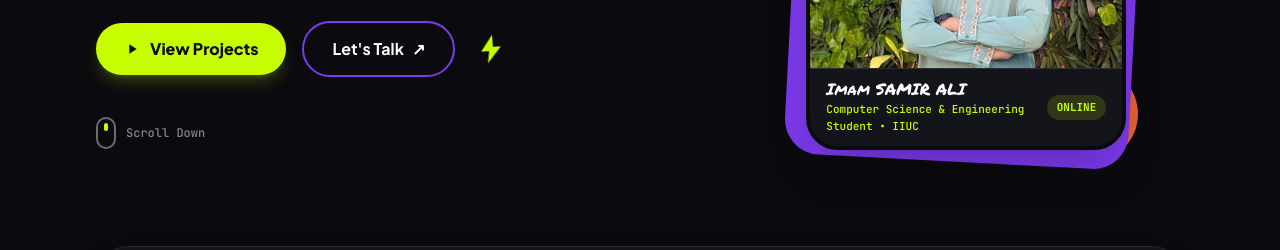
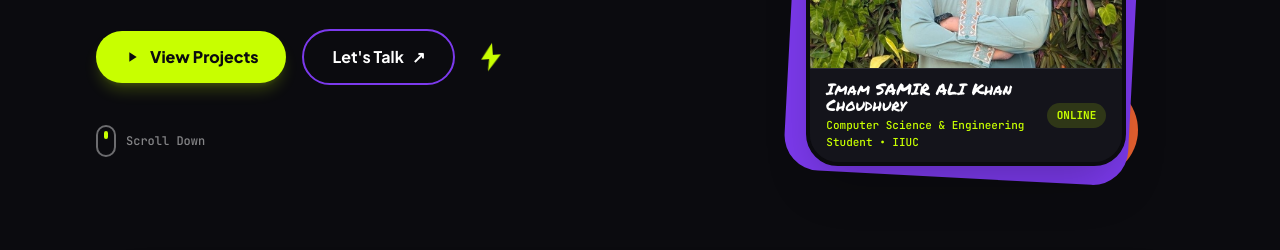
Before and after one commit to Samir-Ali88/Personal-Portfolio, a plain HTML site: page index.html in a window 1280 px wide. Shown: the part 416-666 px from the top of the page. Drawn offline with nearby package versions, Linux system fonts and the light colour scheme.

Commit message:
Update Imam SAMIR ALI's name to full name

```diff
--- a/index.html
+++ b/index.html
@@ -204,7 +204,7 @@
               </div>
               <div class="px-4 py-3 bg-card flex items-center justify-between border-t border-white/10">
                 <div>
-                  <p class="font-marker text-base text-white leading-none">Imam SAMIR ALI</p>
+                  <p class="font-marker text-base text-white leading-none">Imam SAMIR ALI Khan Choudhury</p>
                  <p class="font-mono text-[11px] text-limePop mt-1">Computer Science & Engineering Student &bull; IIUC</p>
                 </div>
                 <span class="px-2.5 py-1 rounded-full bg-limePop/15 text-limePop font-mono text-[11px] font-bold">
```
